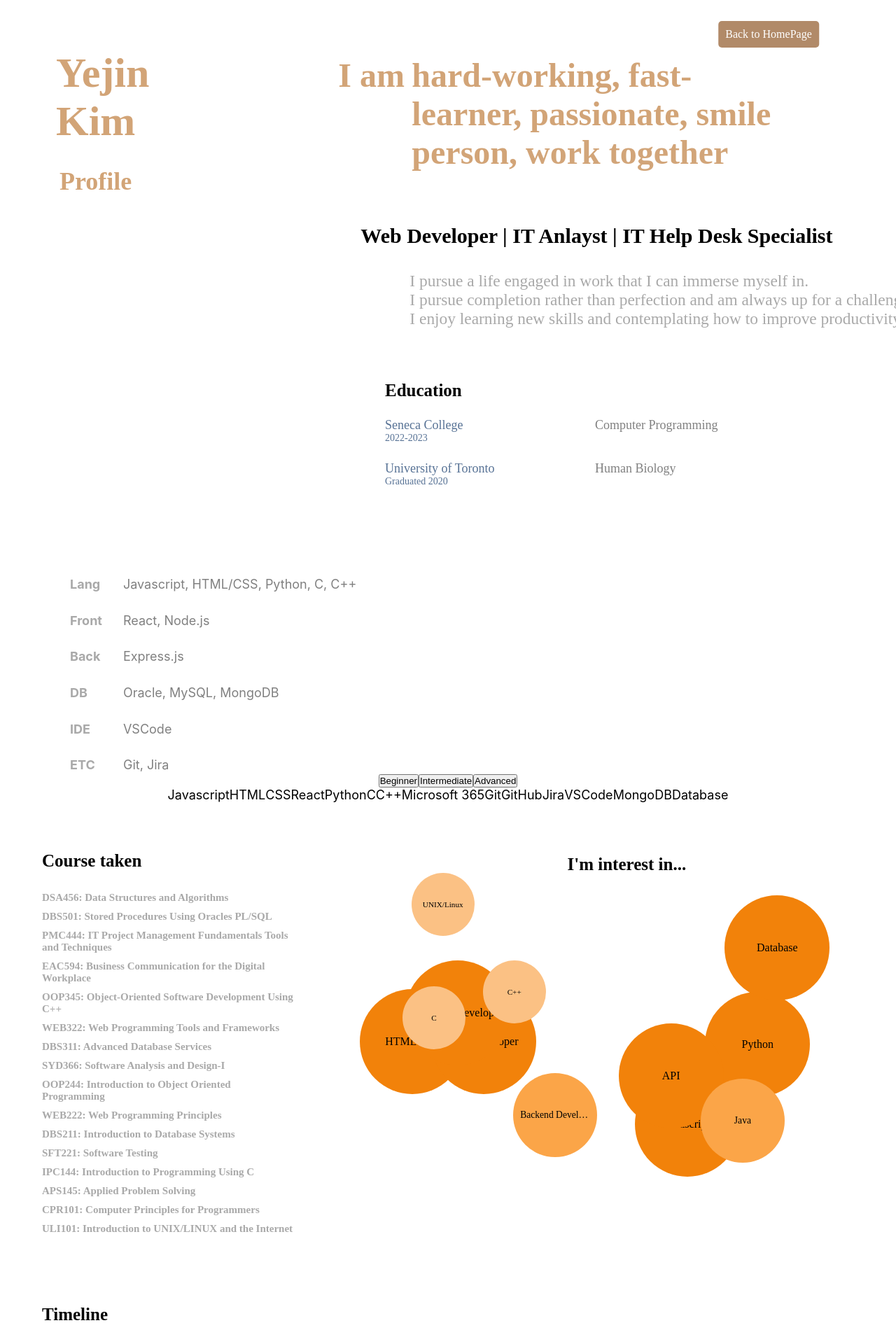
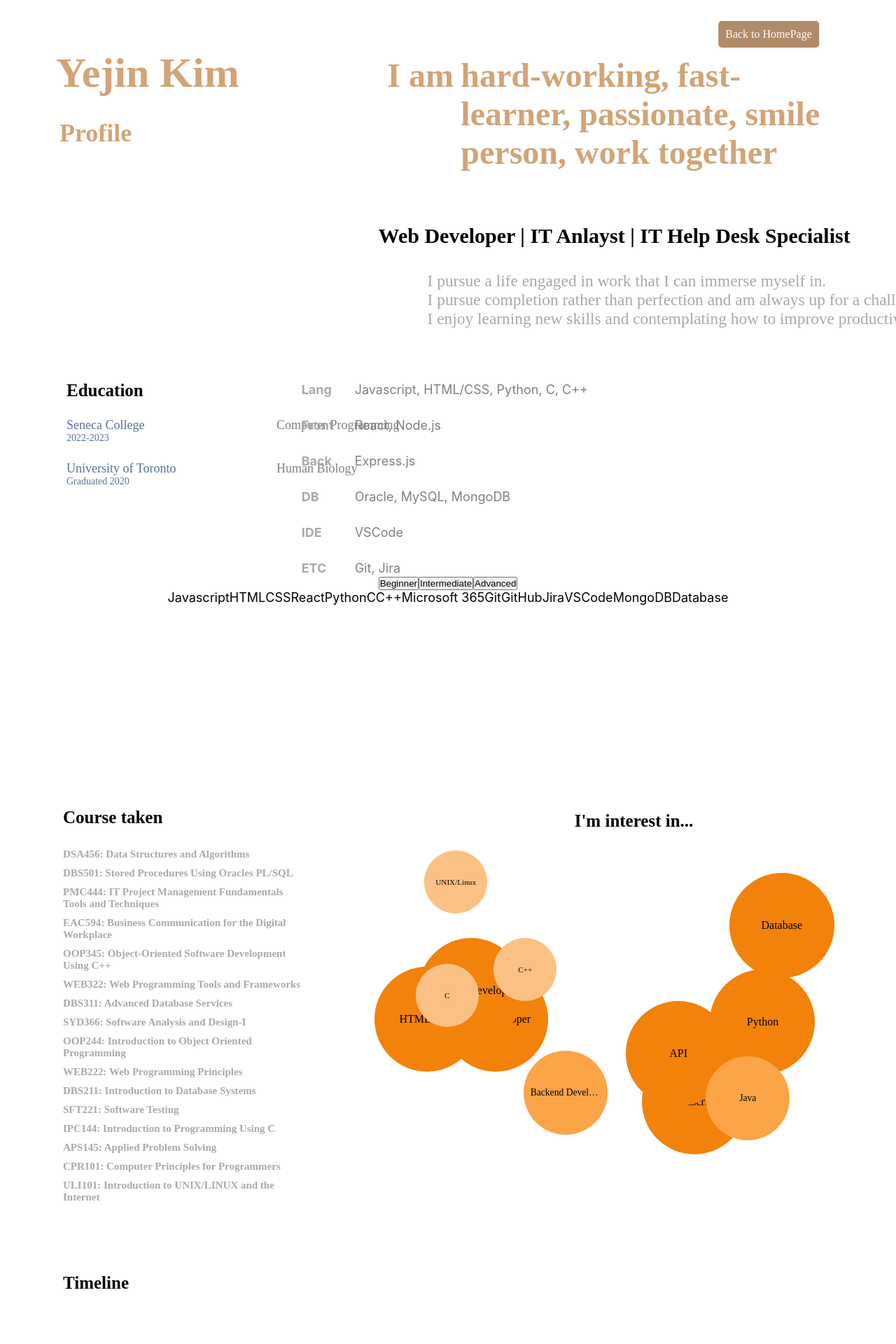
Before and after one commit to yejin2329/portfolio1, a React (Create React App) app: page /about-me in a window 1280 px wide. Shown: the top 1920 px of the page at 70% size. Built offline with nearby package versions, Linux system fonts and the light colour scheme.

Commit message:
modify css

```diff
--- a/src/App.css
+++ b/src/App.css
@@ -107,9 +107,9 @@ html, body, #root{
 
 .profile h1{
   margin-left:40px;
-
   margin-bottom:0.5em;
   color:rgb(210, 164, 119);
+
 }
 
 .profile h2{
@@ -122,6 +122,9 @@ html, body, #root{
   flex:1;
 }
 
+.profile-info h1{
+  min-width:170%;
+}
 
 .profile .profile-info h1{
   font-size:2.5em;
@@ -130,13 +133,14 @@ html, body, #root{
 .sub-profile{
   margin-top:10px;
   margin-left: 170px;
-  min-width:90%;
+  min-width:160%;
   position:relative;
 }
 
 .sub-profile h1{
-  margin-left:100px;
+  margin-left:170px;
   position:relative;
+  min-width:90%;
 }
 
 .sub-profile h1 .brackets {
@@ -290,10 +294,25 @@ html, body, #root{
   grid-template-columns: max-content auto;
   row-gap: 30px;
   align-items:start;
-  justify-content:left;
-  margin-left:100px;
-  margin-top:60px;
-  min-height:35vh;
+  justify-content:right;
+
+  margin-top: -170px;
+
+  float:right;
+  width: calc(50% - 40px);
+  margin-left: 240px;
+}
+
+.skill-container .element.beginner {
+  color: #ff0000;
+}
+
+.skill-container .element.intermediate {
+  color: #0000ff;
+}
+
+.skill-container .element.advanced {
+  color: #00ff00;
 }
 
 .skill {
@@ -317,17 +336,31 @@ html, body, #root{
   color:darkgrey;
 }
 
+.proficiency-level-container{
+  padding:0px;
+  margin-top:-250px;
+  align-items:right;
+  margin-left:850px;
+}
+
+.proficiency-level {
+  cursor: pointer;
+  color: black;
+  text-decoration: none;
+}
+
 
 
 /*AboutMe Page -Education*/
 .education-section{
   padding: 20px;
-  min-height:30vh;
+
   text-align:left;
-  margin-left: 530px;
+  margin-left:75px;
   margin-top:35px;
   font-family: "Times New Roman", Times, serif;
-  align-items:center;
+  float: left;
+  width: calc(50% - 60px);
 }
 
 .education-section h2{
@@ -374,8 +407,8 @@ html, body, #root{
   padding: 20px;
   min-height:30vh;
   text-align:left;
-  margin-left: 40px;
-  margin-top:50px;
+  margin-left: 70px;
+  margin-top:270px;
   font-family: "Times New Roman", Times, serif;
 }
 
@@ -397,13 +430,13 @@ html, body, #root{
   position: relative;
   height: 500px;
   width: 100%; /* Full width */
-  margin-top: -30px;
+  margin-top:220px;
   margin-left: 70px;
   font-family: "Times New Roman", Times, serif;
 }
 
 .interest-container h2{
-  margin-top:105px;
+  margin-top: 75px;
   text-align: center;
   font-size: 25px;
 }
@@ -471,7 +504,7 @@ html, body, #root{
 
 .timeline-container h2{
   text-align: left;
-  margin-left:60px;
+  margin-left: 90px;
   font-family: "Times New Roman", Times, serif;
   font-size: 25px;
   margin-top:30px;
```
